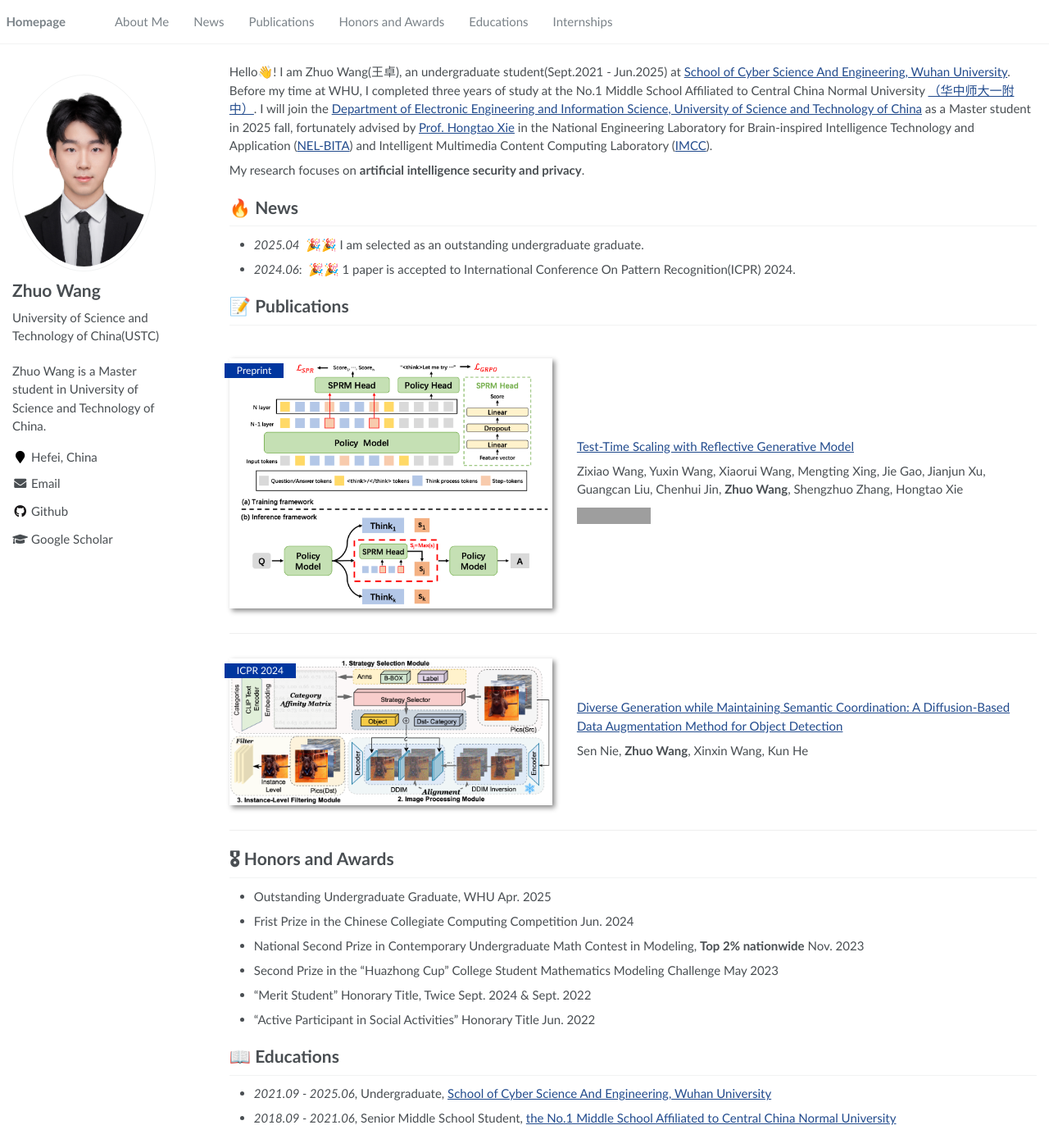
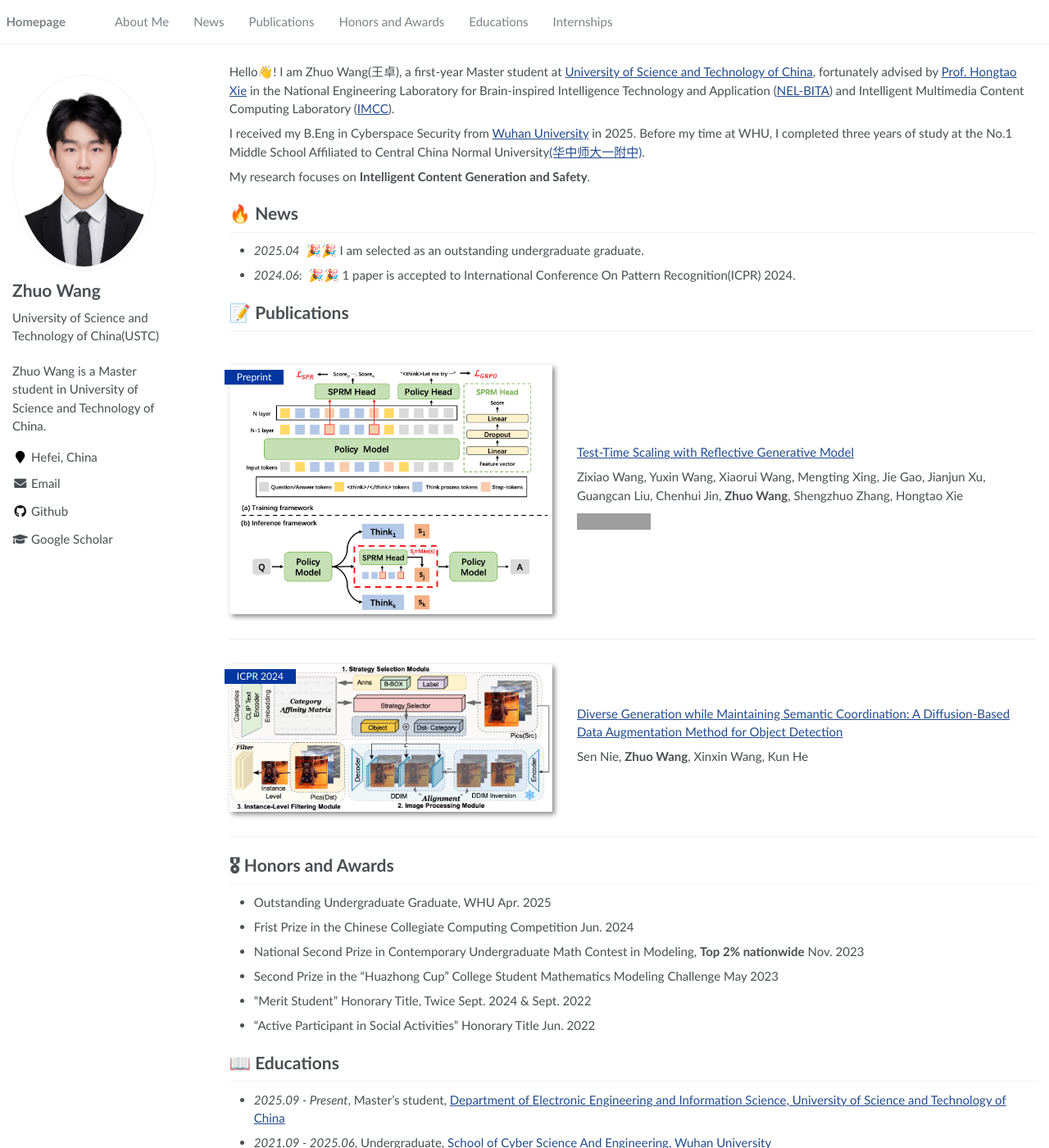
Before and after one commit to ZehyrW/ZehyrW.github.io, a Jekyll site: the page built from _pages/about.md, in a window 1280 px wide and 1400 px high. Shown: the whole window at 82% size. Built offline with Jekyll 4.4.1, drawn with Linux system fonts in a browser that asks for light colours; grey boxes are pictures that could not be loaded.

Commit message:
Revise about me section for current status and research
Updated personal information and research focus in the about page.

```diff
--- a/_pages/about.md
+++ b/_pages/about.md
@@ -17,9 +17,11 @@
 
 <span class='anchor' id='about-me'></span>
 
-Hello👋! I am Zhuo Wang(王卓), an undergraduate student(Sept.2021 - Jun.2025) at [School of Cyber Science And Engineering, Wuhan University](https://cse.whu.edu.cn). Before my time at WHU, I completed three years of study at the No.1 Middle School Affiliated to Central China Normal University [（华中师大一附中）](https://www.hzsdyfz.com.cn). I will join the [Department of Electronic Engineering and Information Science, University of Science and Technology of China](https://eeis.ustc.edu.cn/main.htm) as a Master student in 2025 fall, fortunately advised by [Prof. Hongtao Xie](https://imcc.ustc.edu.cn/_upload/tpl/0d/13/3347/template3347/xiehongtao.html) in the National Engineering Laboratory for Brain-inspired Intelligence Technology and Application ([NEL-BITA](https://leinao.ustc.edu.cn/main.htm)) and Intelligent Multimedia Content Computing Laboratory ([IMCC](https://imcc.ustc.edu.cn/main.htm)).
+Hello👋! I am Zhuo Wang(王卓), a first-year Master student at [University of Science and Technology of China](https://eeis.ustc.edu.cn/main.htm), fortunately advised by [Prof. Hongtao Xie](https://imcc.ustc.edu.cn/_upload/tpl/0d/13/3347/template3347/xiehongtao.html) in the National Engineering Laboratory for Brain-inspired Intelligence Technology and Application ([NEL-BITA](https://leinao.ustc.edu.cn/main.htm)) and Intelligent Multimedia Content Computing Laboratory ([IMCC](https://imcc.ustc.edu.cn/main.htm)).
 
-My research focuses on **artificial intelligence security and privacy**.
+I received my B.Eng in Cyberspace Security from [Wuhan University](https://cse.whu.edu.cn) in 2025. Before my time at WHU, I completed three years of study at the No.1 Middle School Affiliated to Central China Normal University[(华中师大一附中)](https://www.hzsdyfz.com.cn).
+
+My research focuses on **Intelligent Content Generation and Safety**.
 
 <!-- My research interest includes neural machine translation and computer vision. I have published more than 100 papers at the top international AI conferences with total <a href='https://scholar.google.com/citations?user=DhtAFkwAAAAJ'>google scholar citations <strong><span id='total_cit'>260000+</span></strong></a> (You can also use google scholar badge <a href='https://scholar.google.com/citations?user=DhtAFkwAAAAJ'><img src="https://img.shields.io/endpoint?url={{ url | url_encode }}&logo=Google%20Scholar&labelColor=f6f6f6&color=9cf&style=flat&label=citations"></a>). -->
 
@@ -62,6 +64,7 @@
 - “Active Participant in Social Activities” Honorary Title     Jun. 2022
 
 # 📖 Educations
+- *2025.09 - Present*, Master’s student, [Department of Electronic Engineering and Information Science, University of Science and Technology of China](https://eeis.ustc.edu.cn/main.htm)
 - *2021.09 - 2025.06*, Undergraduate, [School of Cyber Science And Engineering, Wuhan University](https://cse.whu.edu.cn)
 - *2018.09 - 2021.06*, Senior Middle School Student, [the No.1 Middle School Affiliated to Central China Normal University](https://www.hzsdyfz.com.cn)
 
@@ -70,4 +73,4 @@
 - *2021.03*, Lorem ipsum dolor sit amet, consectetur adipiscing elit. Vivamus ornare aliquet ipsum, ac tempus justo dapibus sit amet.  \| [\[video\]](https://github.com/) -->
 
 # 💻 Internships
-- *2024.11 - 2025.05*, [WenXiaoBai](https://www.wenxiaobaicn.com), China.
+- *2024.11 - 2025.05*, [WenXiaoBai](https://www.yosee.com), China.
```
